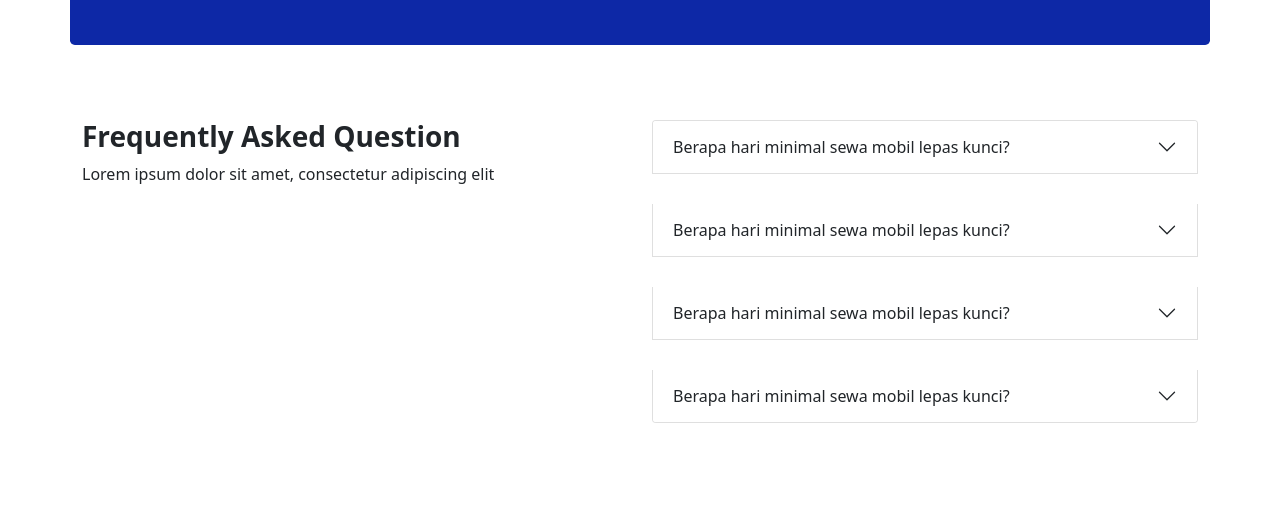
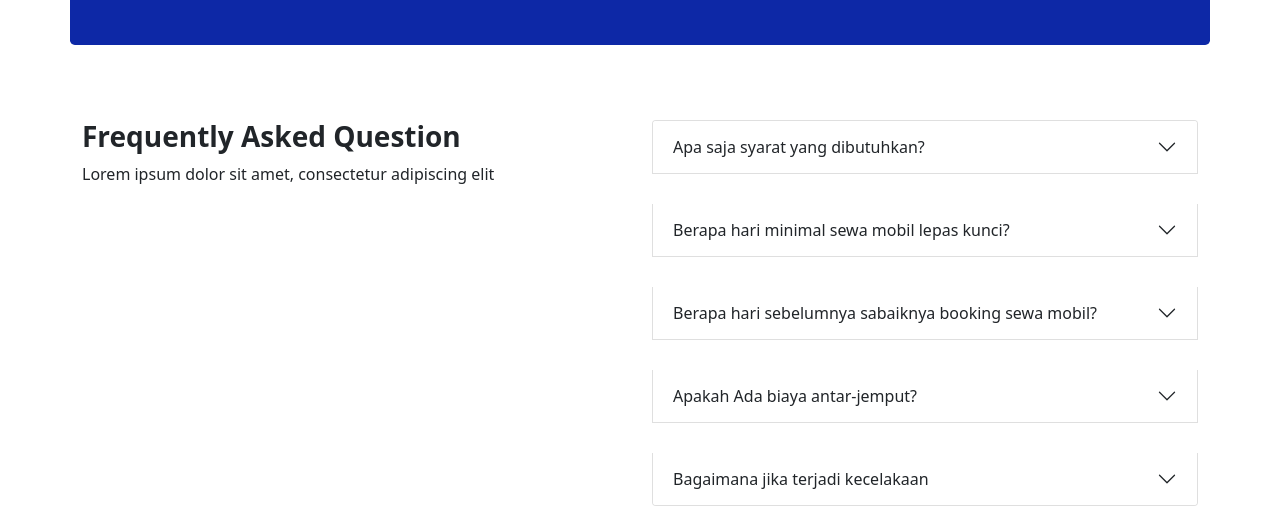
Before and after one commit to Bintangaryw/binar-challenge-silver-ch1, a plain HTML site: page index.html in a window 1280 px wide. Shown: the part 2146-2671 px from the top of the page. Drawn offline with nearby package versions, Linux system fonts and the light colour scheme.

Commit message:
feature: Fixing FAQ 2

```diff
--- a/index.html
+++ b/index.html
@@ -248,7 +248,7 @@
               <!-- Accordion 1 -->
               <div class="accordion-item" id="accordion">
                 <h2 class="accordion-header" id="headingOne">
-                  <button class="accordion-button collapsed" type="button" data-bs-toggle="collapse" data-bs-target="#collapseOne" aria-expanded="false" aria-controls="collapseOne">Berapa hari minimal sewa mobil lepas kunci?</button>
+                  <button class="accordion-button collapsed" type="button" data-bs-toggle="collapse" data-bs-target="#collapseOne" aria-expanded="false" aria-controls="collapseOne">Apa saja syarat yang dibutuhkan?</button>
                 </h2>
                 <div id="collapseOne" class="accordion-collapse collapse" aria-labelledby="headingOne" data-bs-parent="#accordionExample">
                   <div class="accordion-body">
@@ -274,7 +274,9 @@
               <!-- Accordion 3 -->
               <div class="accordion-item" id="accordion">
                 <h2 class="accordion-header" id="headingThree">
-                  <button class="accordion-button collapsed" type="button" data-bs-toggle="collapse" data-bs-target="#collapseThree" aria-expanded="false" aria-controls="collapseThree">Berapa hari minimal sewa mobil lepas kunci?</button>
+                  <button class="accordion-button collapsed" type="button" data-bs-toggle="collapse" data-bs-target="#collapseThree" aria-expanded="false" aria-controls="collapseThree">
+                    Berapa hari sebelumnya sabaiknya booking sewa mobil?
+                  </button>
                 </h2>
                 <div id="collapseThree" class="accordion-collapse collapse" aria-labelledby="headingThree" data-bs-parent="#accordionExample">
                   <div class="accordion-body">
@@ -287,9 +289,22 @@
               <!-- Accordion 4 -->
               <div class="accordion-item" id="accordion">
                 <h2 class="accordion-header" id="headingFour">
-                  <button class="accordion-button collapsed" type="button" data-bs-toggle="collapse" data-bs-target="#collapseFour" aria-expanded="false" aria-controls="collapseFour">Berapa hari minimal sewa mobil lepas kunci?</button>
+                  <button class="accordion-button collapsed" type="button" data-bs-toggle="collapse" data-bs-target="#collapseFour" aria-expanded="false" aria-controls="collapseFour">Apakah Ada biaya antar-jemput?</button>
                 </h2>
                 <div id="collapseFour" class="accordion-collapse collapse" aria-labelledby="headingFour" data-bs-parent="#accordionExample">
+                  <div class="accordion-body">
+                    <strong>This is the second item's accordion body.</strong> It is hidden by default, until the collapse plugin adds the appropriate classes that we use to style each element. These classes control the overall appearance,
+                    as well as the showing and hiding via CSS transitions. You can modify any of this with custom CSS or overriding our default variables. It's also worth noting that just about any HTML can go within the
+                    <code>.accordion-body</code>, though the transition does limit overflow.
+                  </div>
+                </div>
+              </div>
+              <!-- Accordion 5 -->
+              <div class="accordion-item" id="accordion">
+                <h2 class="accordion-header" id="headingFive">
+                  <button class="accordion-button collapsed" type="button" data-bs-toggle="collapse" data-bs-target="#collapseFive" aria-expanded="false" aria-controls="collapseFive">Bagaimana jika terjadi kecelakaan</button>
+                </h2>
+                <div id="collapseFive" class="accordion-collapse collapse" aria-labelledby="headingFive" data-bs-parent="#accordionExample">
                   <div class="accordion-body">
                     <strong>This is the second item's accordion body.</strong> It is hidden by default, until the collapse plugin adds the appropriate classes that we use to style each element. These classes control the overall appearance,
                     as well as the showing and hiding via CSS transitions. You can modify any of this with custom CSS or overriding our default variables. It's also worth noting that just about any HTML can go within the
```
